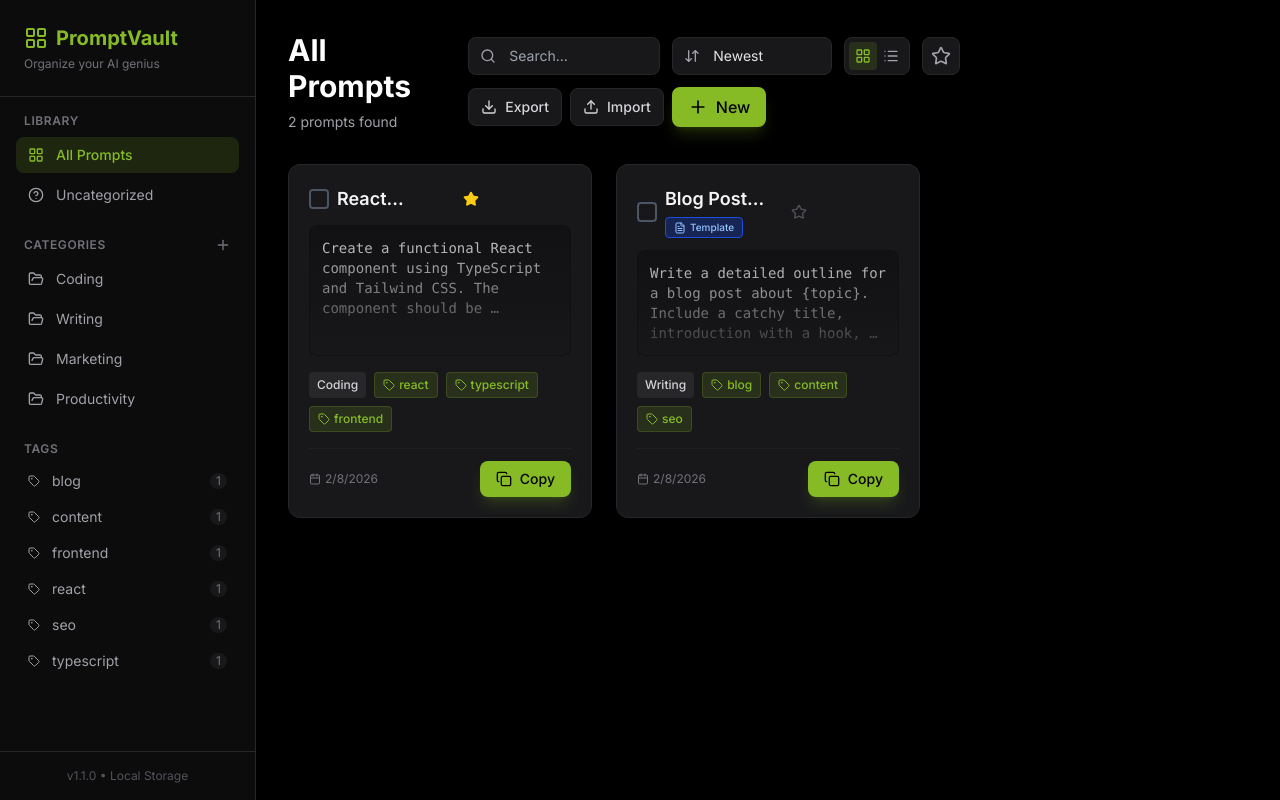
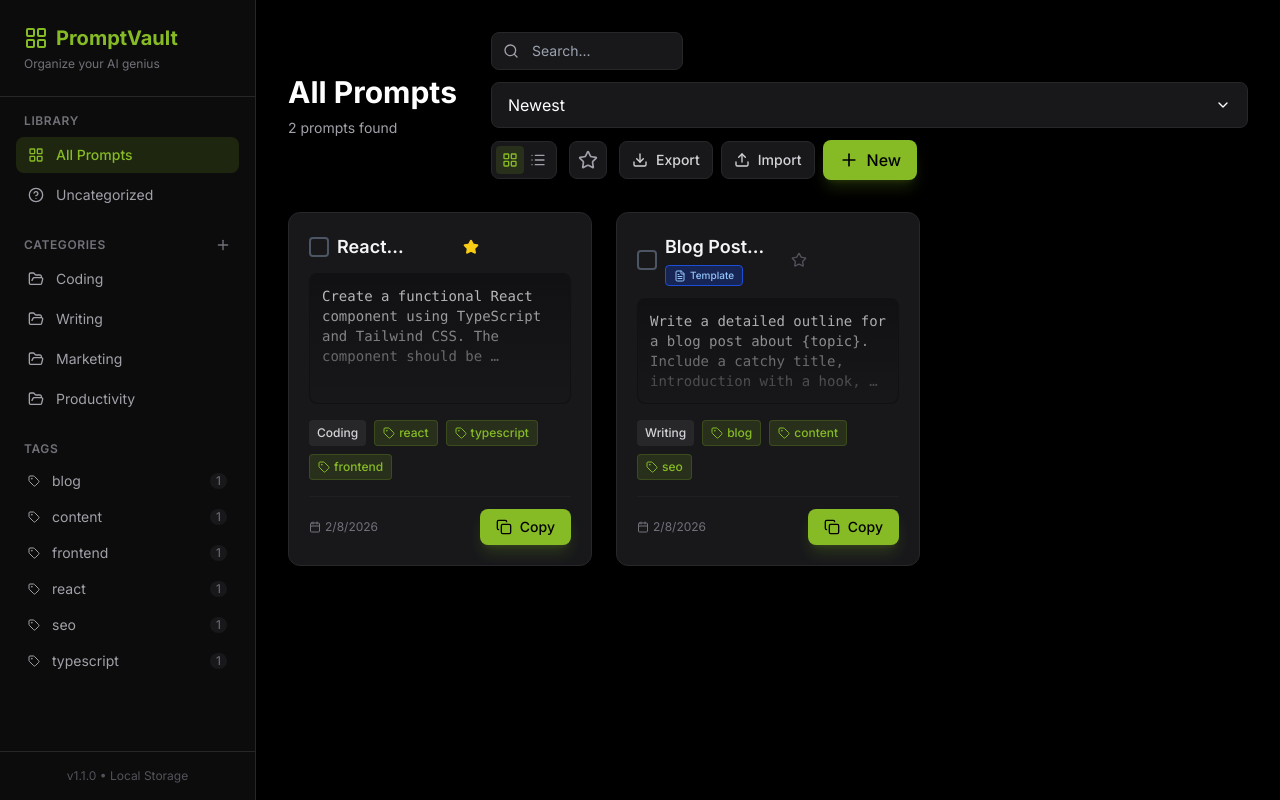
Before and after one commit to DochertyDev/PromptVault, a React (Vite) app: page / in a window 1280 px wide. Built offline with nearby package versions, Linux system fonts and the light colour scheme.

Commit message:
Picklist style updates

```diff
--- a/App.tsx
+++ b/App.tsx
@@ -10,7 +10,8 @@ import { BulkTagsModal } from './components/BulkTagsModal';
 import { BulkMoveModal } from './components/BulkMoveModal';
 import useIndexedDB from './hooks/useIndexedDB';
 import { Prompt, Category, SortOption } from './types';
-import { Plus, Search, LayoutGrid, List as ListIcon, Star, Filter, XCircle, ArrowDownUp, Download, Upload } from 'lucide-react';
+import { Plus, Search, LayoutGrid, List as ListIcon, Star, Filter, XCircle, Download, Upload } from 'lucide-react';
+import { CustomSelect } from './components/CustomSelect';
 import { v4 as uuidv4 } from 'uuid';
 import { generateCSVWithTimestamp, generateCSVWithTimestampForSelected } from './utils/csvExport';
 import { importPromptsFromCSV, handleCSVFileUpload, ImportResult } from './utils/csvImport';
@@ -406,20 +407,18 @@ const App: React.FC = () => {
               />
             </div>
 
-            <div className="relative">
-              <ArrowDownUp className="absolute left-3 top-1/2 -translate-y-1/2 w-4 h-4 text-zinc-400" />
-              <select
-                value={sortOption}
-                onChange={(e) => setSortOption(e.target.value as SortOption)}
-                className="appearance-none w-40 bg-black-200 border border-black-300 rounded-lg pl-10 pr-8 py-2 text-sm text-zinc-200 focus:ring-2 focus:ring-accent outline-none transition-all cursor-pointer"
-                title="Sort prompts"
-              >
-                <option value="newest">Newest</option>
-                <option value="oldest">Oldest</option>
-                <option value="az">A-Z</option>
-                <option value="za">Z-A</option>
-              </select>
-            </div>
+            <CustomSelect
+              value={sortOption}
+              onChange={(value) => setSortOption(value as SortOption)}
+              options={[
+                { value: 'newest', label: 'Newest' },
+                { value: 'oldest', label: 'Oldest' },
+                { value: 'az', label: 'A-Z' },
+                { value: 'za', label: 'Z-A' }
+              ]}
+              className="w-40"
+              title="Sort prompts"
+            />
 
             <div className="flex items-center bg-black-200 border border-black-300 rounded-lg p-1">
                 <button
--- /dev/null
+++ b/components/CustomSelect.tsx
@@ -0,0 +1,98 @@
+import React, { useState, useRef, useEffect } from 'react';
+import { ChevronDown } from 'lucide-react';
+
+interface CustomSelectOption {
+  value: string;
+  label: string;
+}
+
+interface CustomSelectProps {
+  value: string;
+  onChange: (value: string) => void;
+  options: CustomSelectOption[];
+  placeholder?: string;
+  className?: string;
+  disabled?: boolean;
+  title?: string;
+}
+
+export function CustomSelect({
+  value,
+  onChange,
+  options,
+  placeholder = 'Select an option',
+  className = '',
+  disabled = false,
+  title
+}: CustomSelectProps) {
+  const [isOpen, setIsOpen] = useState(false);
+  const dropdownRef = useRef<HTMLDivElement>(null);
+  const selectedOption = options.find(opt => opt.value === value);
+
+  useEffect(() => {
+    const handleClickOutside = (event: MouseEvent) => {
+      if (dropdownRef.current && !dropdownRef.current.contains(event.target as Node)) {
+        setIsOpen(false);
+      }
+    };
+
+    document.addEventListener('mousedown', handleClickOutside);
+    return () => document.removeEventListener('mousedown', handleClickOutside);
+  }, []);
+
+  const handleSelect = (selectedValue: string) => {
+    onChange(selectedValue);
+    setIsOpen(false);
+  };
+
+  const handleKeyDown = (e: React.KeyboardEvent) => {
+    if (e.key === 'Escape') {
+      setIsOpen(false);
+    } else if (e.key === 'ArrowDown' || e.key === 'ArrowUp') {
+      e.preventDefault();
+      setIsOpen(true);
+    }
+  };
+
+  return (
+    <div ref={dropdownRef} className={`relative w-full ${className}`}>
+      <button
+        onClick={() => !disabled && setIsOpen(!isOpen)}
+        onKeyDown={handleKeyDown}
+        disabled={disabled}
+        title={title}
+        className="w-full bg-black-200 border border-black-300 rounded-lg px-4 py-2.5 text-white focus:ring-2 focus:ring-accent focus:border-transparent outline-none transition-all cursor-pointer flex items-center justify-between gap-2 hover:border-accent/50 disabled:opacity-50 disabled:cursor-not-allowed"
+      >
+        <span className={selectedOption ? 'text-white' : 'text-zinc-400'}>
+          {selectedOption ? selectedOption.label : placeholder}
+        </span>
+        <ChevronDown
+          className={`w-4 h-4 transition-transform flex-shrink-0 ${isOpen ? 'rotate-180' : ''}`}
+        />
+      </button>
+
+      {isOpen && (
+        <div className="absolute top-full left-0 right-0 mt-2 bg-black-100 border border-black-300 rounded-lg shadow-xl z-50 overflow-hidden">
+          <div className="max-h-64 overflow-y-auto">
+            {options.map((option) => (
+              <button
+                key={option.value}
+                onClick={() => handleSelect(option.value)}
+                className={`w-full px-4 py-2.5 text-left transition-colors flex items-center justify-between ${
+                  value === option.value
+                    ? 'bg-accent text-black font-medium'
+                    : 'text-zinc-200 hover:bg-black-200'
+                }`}
+              >
+                {option.label}
+                {value === option.value && (
+                  <span className="text-black font-bold">✓</span>
+                )}
+              </button>
+            ))}
+          </div>
+        </div>
+      )}
+    </div>
+  );
+}
--- a/components/EditorModal.tsx
+++ b/components/EditorModal.tsx
@@ -1,6 +1,7 @@
 import React, { useState, useEffect } from 'react';
 import { Prompt, Category } from '../types';
 import { X, Save } from 'lucide-react';
+import { CustomSelect } from './CustomSelect';
 
 interface EditorModalProps {
   isOpen: boolean;
@@ -94,17 +95,18 @@ const EditorModal: React.FC<EditorModalProps> = ({
 
             <div className="space-y-2">
               <label className="text-sm font-medium text-zinc-300">Category</label>
-              <select
+              <CustomSelect
                 value={categoryId}
-                onChange={(e) => setCategoryId(e.target.value)}
-                className="w-full bg-black-200 border border-black-300 rounded-lg px-4 py-2.5 text-white focus:ring-2 focus:ring-accent focus:border-transparent outline-none transition-all"
-                title="Select category"
-              >
-                <option value="" disabled>Select a category</option>
-                {categories.map(cat => (
-                  <option key={cat.id} value={cat.id}>{cat.name}</option>
-                ))}
-              </select>
+                onChange={(value) => setCategoryId(value)}
+                options={[
+                  { value: '', label: 'Select a category' },
+                  ...categories.map(cat => ({
+                    value: cat.id,
+                    label: cat.name
+                  }))
+                ]}
+                placeholder="Select a category"
+              />
             </div>
           </div>
 
```
